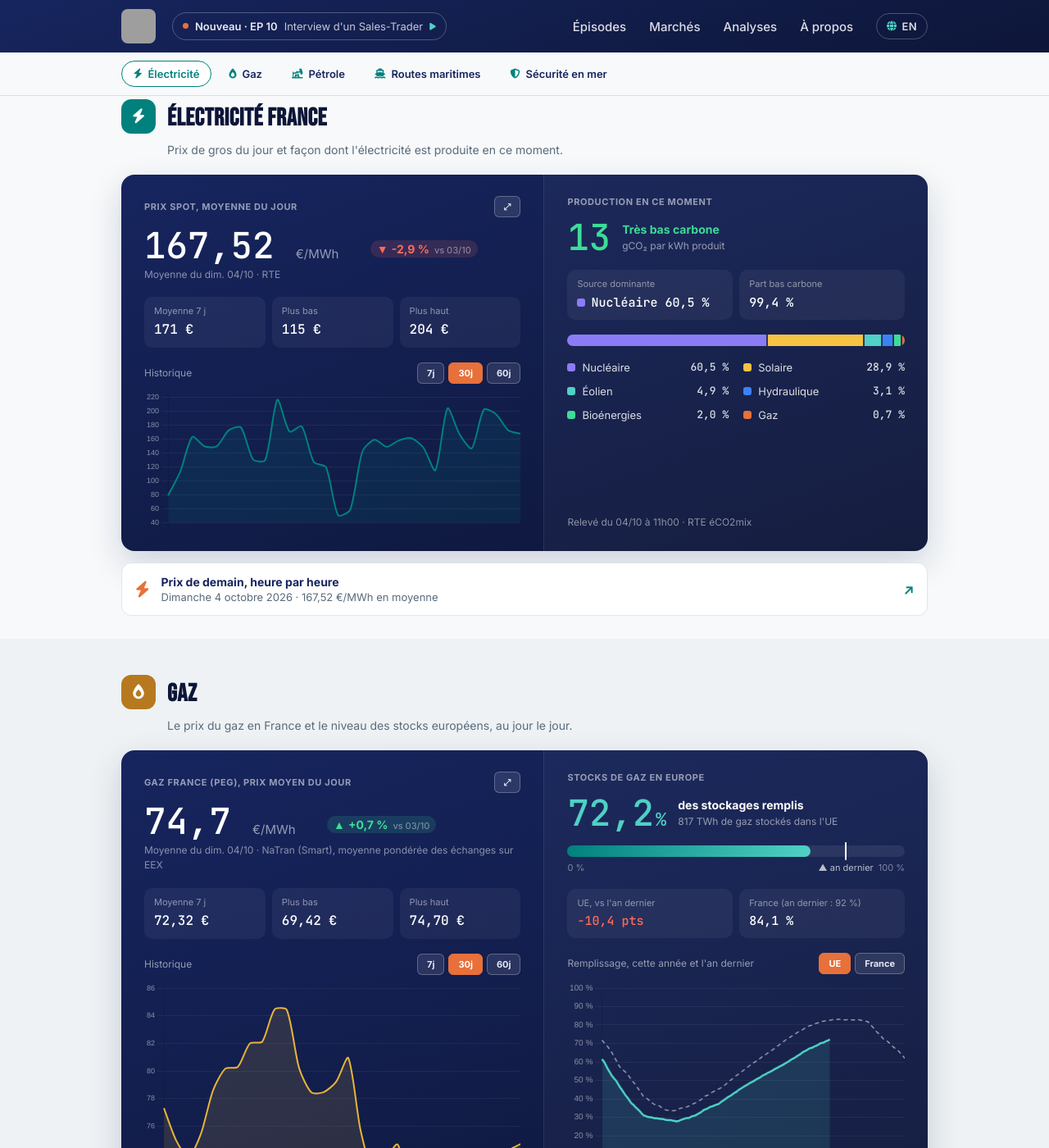
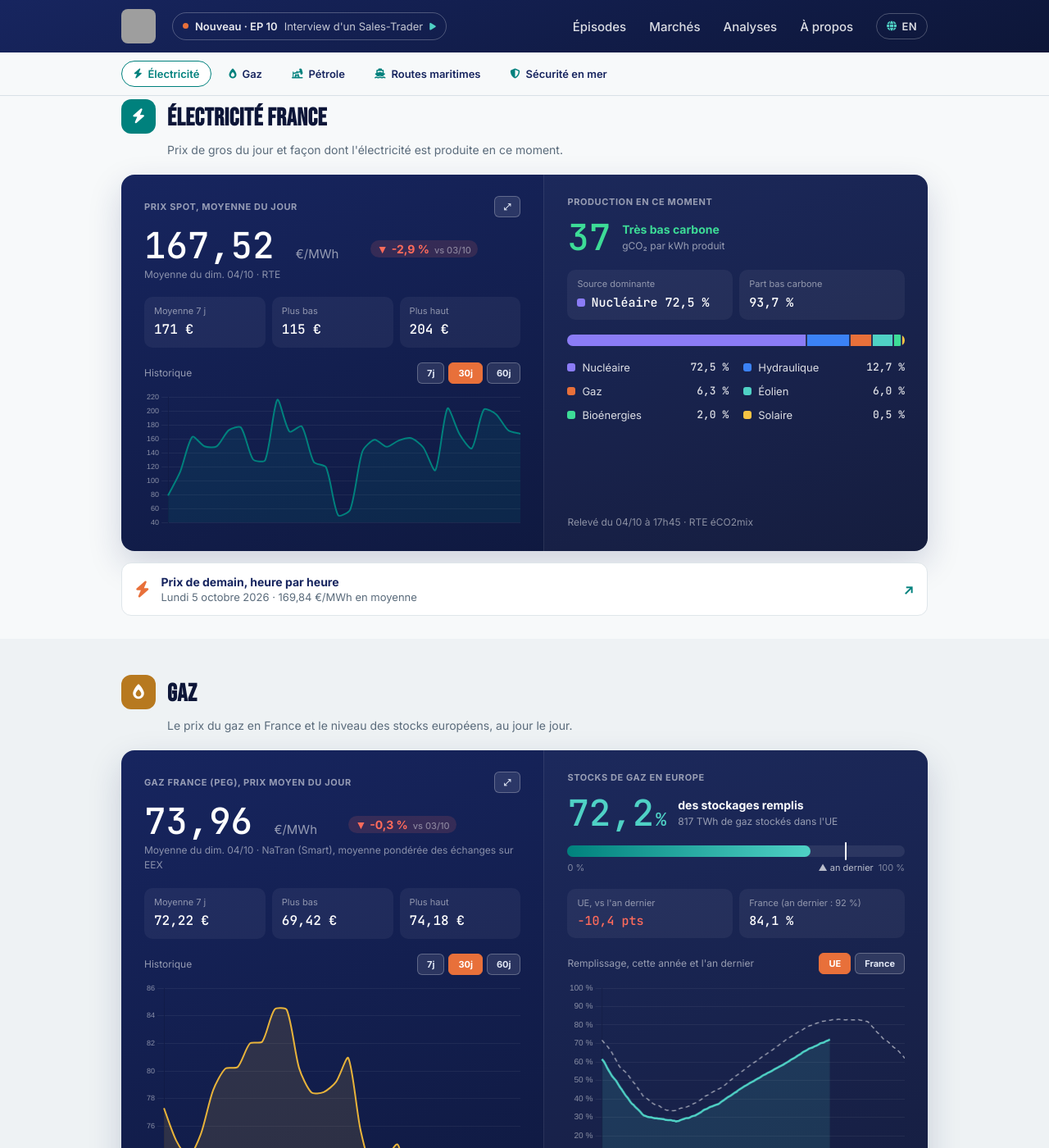
Before and after one commit to InsideEnergyMarkets/Inside-Energy-Markets, a Jekyll site: the page built from marches/index.html, in a window 1280 px wide and 1400 px high, scrolled down 383 px. Shown: the whole window at 82% size. Built offline with Jekyll 4.4.1, drawn with Linux system fonts in a browser that asks for light colours; some of the changed text lies outside the part shown; grey boxes are pictures that could not be loaded.

Commit message:
Mise à jour automatique des données marché

```diff
--- a/_data/fuel.json
+++ b/_data/fuel.json
@@ -1 +1 @@
-{"date":"2026-10-04","gazole":2.371,"e10":2.163,"stations":7117,"change_7d":{},"history":{"2026-09-30":{"gazole":2.38,"e10":2.163},"2026-10-01":{"gazole":2.374,"e10":2.16},"2026-10-02":{"gazole":2.373,"e10":2.16},"2026-10-03":{"gazole":2.372,"e10":2.163},"2026-10-04":{"gazole":2.371,"e10":2.163}}}
+{"date":"2026-10-04","gazole":2.373,"e10":2.168,"stations":7003,"change_7d":{},"history":{"2026-09-30":{"gazole":2.38,"e10":2.163},"2026-10-01":{"gazole":2.374,"e10":2.16},"2026-10-02":{"gazole":2.373,"e10":2.16},"2026-10-03":{"gazole":2.372,"e10":2.163},"2026-10-04":{"gazole":2.373,"e10":2.168}}}
--- a/_data/market.json
+++ b/_data/market.json
@@ -1,5 +1,5 @@
 {
-  "updated_at": "2026-10-04T11:18:53.289754Z",
+  "updated_at": "2026-10-04T18:12:00.454638Z",
   "brent": {
     "price_usd": 102.61,
     "date": "2026-10-02",
@@ -20,20 +20,20 @@
     "date_label_en": "Close on Fri 02/10 (market closed at weekends)"
   },
   "henry_hub": {
-    "price_usd_mmbtu": 3.01,
+    "price_usd_mmbtu": 3.03,
     "date": "2026-10-02",
     "unit": "USD/MMBtu",
     "source": "OilPriceAPI",
     "date_label": "Clôture du ven. 02/10 (bourse fermée le week-end)",
     "date_label_en": "Close on Fri 02/10 (market closed at weekends)",
-    "price_eur_mwh": 9.15,
+    "price_eur_mwh": 9.21,
     "usd_per_eur": 1.1225,
     "prev_value": 8.94,
     "prev_date": "2026-10-01",
-    "change_pct": 2.3
+    "change_pct": 3.0
   },
   "peg": {
-    "price_eur_mwh": 74.7,
+    "price_eur_mwh": 73.96,
     "date": "2026-10-04",
     "unit": "EUR/MWh",
     "source": "NaTran",
@@ -41,21 +41,21 @@
     "date_label_en": "Average on Sun 04/10",
     "prev_value": 74.18,
     "prev_date": "2026-10-03",
-    "change_pct": 0.7
+    "change_pct": -0.3
   },
   "mix_france": {
-    "date_heure": "2026-10-04T11:00:00+00:00",
+    "date_heure": "2026-10-04T17:45:00+00:00",
     "shares": {
-      "nucleaire": 60.5,
-      "solaire": 28.9,
-      "eolien": 4.9,
-      "hydraulique": 3.1,
+      "nucleaire": 72.5,
+      "hydraulique": 12.7,
+      "gaz": 6.3,
+      "eolien": 6.0,
       "bioenergies": 2.0,
-      "gaz": 0.7
+      "solaire": 0.5
     },
     "top_source": "nucleaire",
-    "top_share": 60.5,
-    "co2_intensity": 13
+    "top_share": 72.5,
+    "co2_intensity": 37
   },
   "spot_price_france": {
     "price_eur_mwh": 167.52,
--- a/_data/market_history.json
+++ b/_data/market_history.json
@@ -613,7 +613,7 @@
   },
   {
     "date": "2026-10-02",
-    "henry_hub_usd_mmbtu": 3.01,
+    "henry_hub_usd_mmbtu": 3.03,
     "henry_hub_source": "OilPriceAPI",
     "spot_eur_mwh": 195.57,
     "spot_source": "RTE",
@@ -625,7 +625,7 @@
       "bioenergies": 2.1,
       "solaire": 0.6
     },
-    "henry_hub_eur_mwh": 9.15,
+    "henry_hub_eur_mwh": 9.21,
     "brent_usd": 102.61,
     "brent_source": "OilPriceAPI",
     "peg_eur_mwh": 72.71,
@@ -650,14 +650,14 @@
     "spot_eur_mwh": 167.52,
     "spot_source": "RTE",
     "mix_shares": {
-      "nucleaire": 60.5,
-      "solaire": 28.9,
-      "eolien": 4.9,
-      "hydraulique": 3.1,
+      "nucleaire": 72.5,
+      "hydraulique": 12.7,
+      "gaz": 6.3,
+      "eolien": 6.0,
       "bioenergies": 2.0,
-      "gaz": 0.7
+      "solaire": 0.5
     },
-    "peg_eur_mwh": 74.7,
+    "peg_eur_mwh": 73.96,
     "peg_source": "NaTran"
   }
 ]
--- a/_data/weekly_summary.json
+++ b/_data/weekly_summary.json
@@ -13,8 +13,8 @@
     "days_count": 8
   },
   "mix": {
-    "nuclear_avg_share": 67.3,
-    "renewables_avg_share": 25.9,
+    "nuclear_avg_share": 68.8,
+    "renewables_avg_share": 23.7,
     "days_count": 8
   }
 }
```
Also changed, not shown: _data/day_ahead.json (+1 -1 lines).
